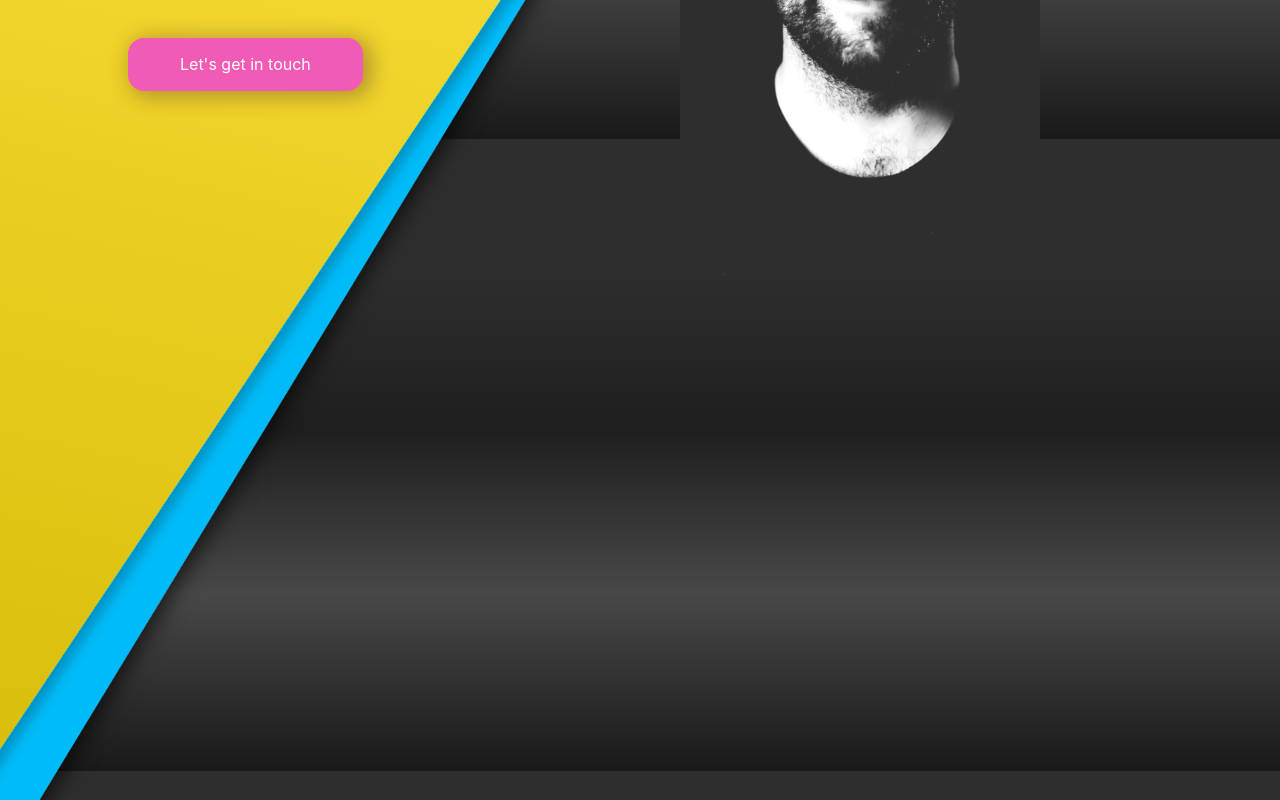
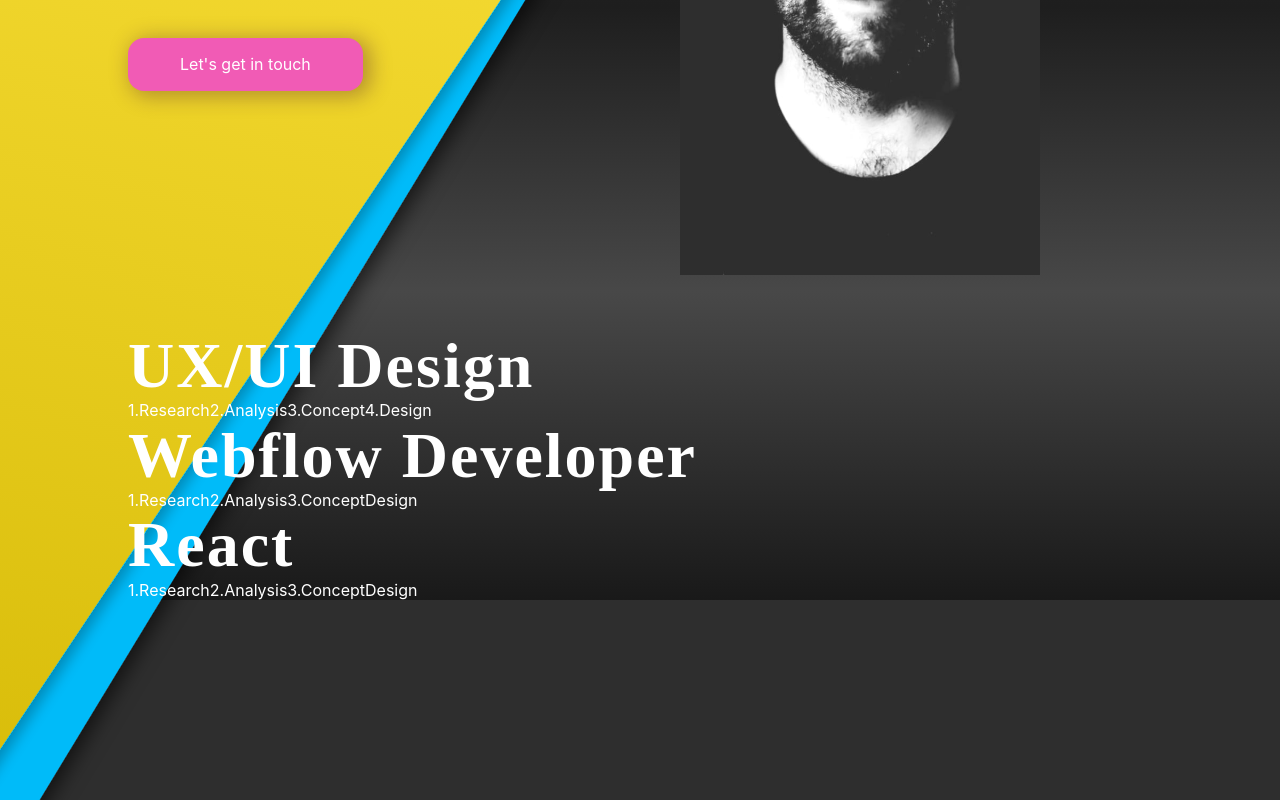
Before and after one commit to acasalsr/portfolio-2.0, a React (Create React App) app: page / in a window 1280 px wide. Shown: the part 493-1293 px from the top of the page. Built offline with nearby package versions, Linux system fonts and the light colour scheme.

Commit message:
first approach job titles

```diff
--- /dev/null
+++ b/src/infoContetn/jobs.js
@@ -0,0 +1,23 @@
+export const jobDescription = [
+  {
+    id: 0,
+    content: {
+      title: "UX/UI Design",
+      keyword: ["1.Research", "2.Analysis", "3.Concept", "4.Design"],
+    },
+  },
+  {
+    id: 1,
+    content: {
+      title: "Webflow Developer",
+      keyword: ["1.Research", "2.Analysis", "3.Concept", "Design"],
+    },
+  },
+  {
+    id: 2,
+    content: {
+      title: "React",
+      keyword: ["1.Research", "2.Analysis", "3.Concept", "Design"],
+    },
+  },
+];
--- a/src/pages/HomePage.jsx
+++ b/src/pages/HomePage.jsx
@@ -1,5 +1,16 @@
+import React from "react";
 import "../App.css";
+import { jobDescription } from "../infoContetn/jobs";
 export default function HomePage() {
+  const Job = ({ job }) => {
+    console.log("JOB :: ", job);
+    return (
+      <>
+        <h1>{job.title}</h1> <p>{job.keyword}</p>
+      </>
+    );
+  };
+
   return (
     <>
       <header className="section-header padding-top padding-huge">
@@ -52,6 +63,13 @@
           />
         </div>
       </header>
+      <section className="section-ux padding-top padding-xxhuge">
+        <div className="container-medium padding-horizontal padding-large">
+          <Job job={jobDescription[0].content} />
+          <Job job={jobDescription[1].content} />
+          <Job job={jobDescription[2].content} />
+        </div>
+      </section>
     </>
   );
 }
```
